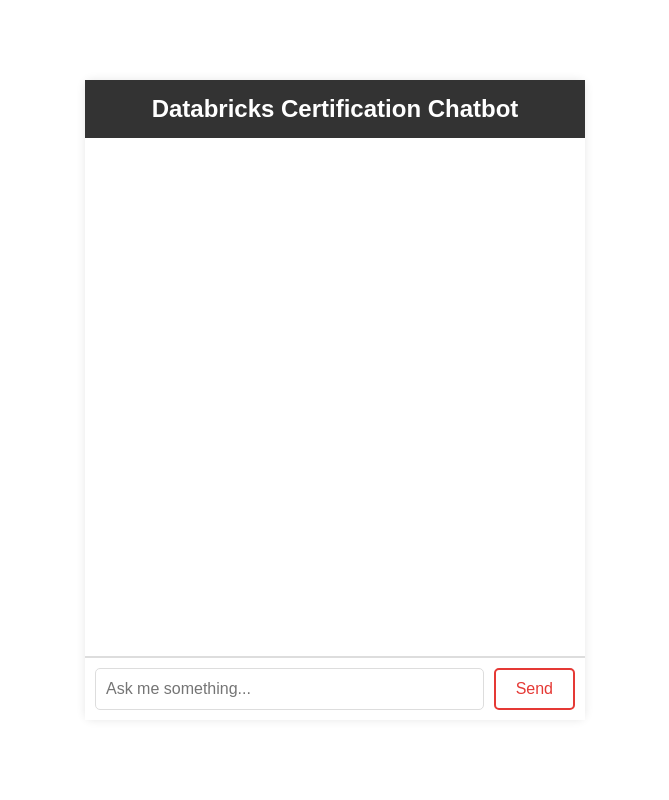
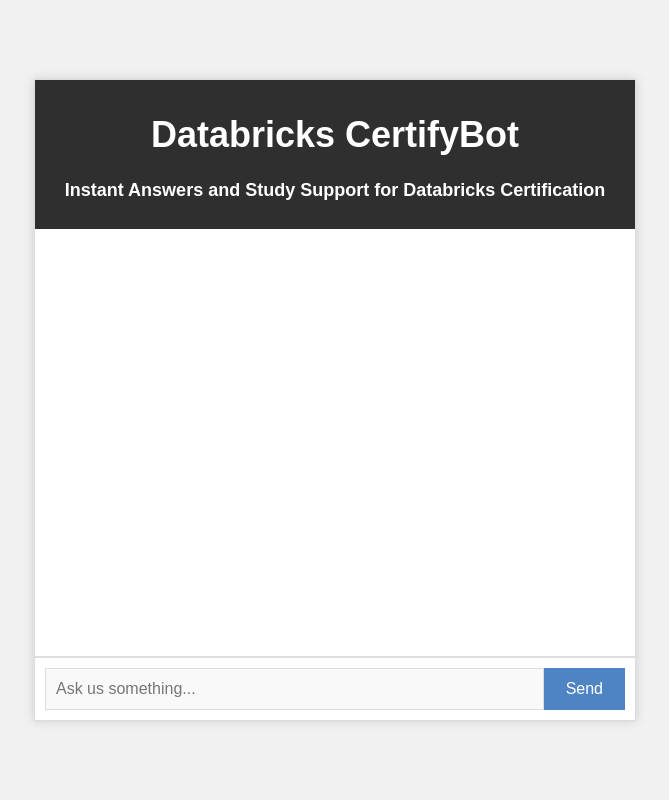
Before and after one commit to samiarem98/cratedb-project, a Flask app: page / in a window 1280 px wide. Shown: the whole page, without its empty margins (305-974 px from the left). Run offline with Flask 2, Linux system fonts and the light colour scheme.

Commit message:
added styles to index page

```diff
--- a/app/static/style.css
+++ b/app/static/style.css
@@ -1,103 +1,99 @@
-/* General Body Style */
+/* Base Styles */
 body {
-    font-family: 'Arial', sans-serif;
-    background-color: #1c1c1c;
-    color: #fff;
+    font-family: Arial, sans-serif;
+    background-color: #f1f1f1;
+    color: #333;
     margin: 0;
     padding: 0;
     display: flex;
     justify-content: center;
     align-items: center;
     height: 100vh;
+    overflow: hidden;
 }
 
-/* Container Styling */
 .container {
     width: 90%;
-    max-width: 800px;
-    padding: 20px;
-    text-align: center;
+    max-width: 600px;
+    height: 80%;
+    display: flex;
+    flex-direction: column;
+    background-color: #ffffff;
+    box-shadow: 0 0 10px rgba(0, 0, 0, 0.15);
+    border: 1px solid #ddd;
 }
 
-/* Header */
-header h1 {
-    font-size: 3em;
-    margin-bottom: 0.2em;
-    color: #f44336; /* Subtle Red */
+.header {
+    background-color: #2f2f2f;
+    color: white;
+    padding: 10px;
+    text-align: center;
+    font-size: 18px;
+    font-weight: bold;
 }
 
-header .tagline {
-    font-size: 1.2em;
-    color: #999;
+.chat-box {
+    flex: 1;
+    padding: 15px;
+    overflow-y: auto;
+    background-color: #ffffff;
+    border-bottom: 1px solid #ddd;
 }
 
-/* Chatbox Styling */
-.chatbox {
-    background-color: #333;
-    padding: 20px;
-    border-radius: 10px;
-    box-shadow: 0 2px 10px rgba(0, 0, 0, 0.4);
+.message {
+    margin: 10px 0;
+    padding: 10px;
+    border: 1px solid #ddd;
+    max-width: 80%;
+    word-wrap: break-word;
+    box-sizing: border-box;
 }
 
-.messages {
-    max-height: 400px;
-    overflow-y: auto;
-    margin-bottom: 10px;
-    padding: 10px;
-    text-align: left;
-    background-color: #444;
-    border-radius: 8px;
+.user {
+    background-color: #e0e0e0;
+    align-self: flex-start;
 }
 
-.user-message, .assistant-message {
-    margin: 10px 0;
-    padding: 8px;
-    border-radius: 6px;
+.assistant {
+    background-color: #f5f5f5;
+    align-self: flex-end;
 }
 
-.user-message p {
-    margin: 0;
-    color: #f44336; /* Subtle Red */
+.input-area {
+    display: flex;
+    padding: 10px;
+    background-color: #ffffff;
+    border-top: 1px solid #ddd;
 }
 
-.assistant-message p {
-    margin: 0;
-    color: #fff;
+.input-area input {
+    flex: 1;
+    padding: 10px;
+    font-size: 16px;
+    border: 1px solid #ddd;
+    background-color: #f9f9f9;
+    color: #333;
 }
 
-/* Error messages */
-.error p {
-    color: #f44336; /* Red for error */
+.input-area button {
+    background-color: #4e84c4;
+    color: white;
+    border: 2px solid #4e84c4;
+    padding: 10px 20px;
+    font-size: 16px;
+    cursor: pointer;
+    transition: all 0.3s;
+    box-sizing: border-box;
 }
 
-/* Input and Button Styling */
-.input-field {
-    width: 100%;
-    padding: 10px;
-    margin-top: 15px;
-    border: 2px solid #444;
-    border-radius: 8px;
-    background-color: #333;
-    color: #fff;
-    font-size: 1em;
+.input-area button:hover {
+    background-color: #3c6a9e;
+    border-color: #3c6a9e;
 }
 
-.input-field:focus {
-    border-color: #f44336; /* Red border when focused */
-    outline: none;
+@media (max-width: 600px) {
+    .container {
+        width: 100%;
+        height: 100%;
+    }
 }
-
-.btn {
-    padding: 12px 20px;
-    background-color: #444;
-    color: #fff;
-    font-size: 1em;
-    border: none;
-    border-radius: 8px;
-    cursor: pointer;
-    margin-top: 10px;
-}
-
-.btn:hover {
-    background-color: #f44336; /* Hover effect with red */
-}
--- a/app/templates/index.html
+++ b/app/templates/index.html
@@ -3,113 +3,21 @@
 <head>
     <meta charset="UTF-8">
     <meta name="viewport" content="width=device-width, initial-scale=1.0">
-    <title>Databricks Certification Chatbot</title>
-    <style>
-        body {
-            font-family: Arial, sans-serif;
-            background-color: #fff;
-            color: #333;
-            margin: 0;
-            padding: 0;
-            display: flex;
-            justify-content: center;
-            align-items: center;
-            height: 100vh;
-            overflow: hidden;
-        }
-
-        .container {
-            width: 90%;
-            max-width: 500px;
-            height: 80%;
-            display: flex;
-            flex-direction: column;
-            background-color: #f8f8f8;
-            border-radius: 8px;
-            box-shadow: 0 0 10px rgba(0, 0, 0, 0.1);
-        }
-
-        .header {
-            background-color: #333;
-            color: white;
-            padding: 15px;
-            text-align: center;
-            font-size: 24px;
-            font-weight: bold;
-        }
-
-        .chat-box {
-            flex: 1;
-            padding: 15px;
-            overflow-y: auto;
-            background-color: white;
-            border-bottom: 1px solid #ddd;
-        }
-
-        .message {
-            margin: 10px 0;
-            padding: 10px;
-            border-radius: 5px;
-            max-width: 80%;
-            word-wrap: break-word;
-        }
-
-        .user {
-            background-color: #d9f7d9;
-            align-self: flex-start;
-        }
-
-        .assistant {
-            background-color: #e0e0e0;
-            align-self: flex-end;
-        }
-
-        .input-area {
-            display: flex;
-            padding: 10px;
-            background-color: white;
-            border-top: 1px solid #ddd;
-        }
-
-        .input-area input {
-            flex: 1;
-            padding: 10px;
-            font-size: 16px;
-            border: 1px solid #ddd;
-            border-radius: 5px;
-            margin-right: 10px;
-        }
-
-        .input-area button {
-            background-color: white;
-            color: #e53935;
-            border: 2px solid #e53935;
-            border-radius: 5px;
-            padding: 10px 20px;
-            font-size: 16px;
-            cursor: pointer;
-            transition: all 0.3s;
-        }
-
-        .input-area button:hover {
-            background-color: #e53935;
-            color: white;
-        }
-
-        @media (max-width: 600px) {
-            .container {
-                width: 100%;
-                height: 100%;
-            }
-        }
-    </style>
+    <title>Solita Consulting</title>
+    <link rel="stylesheet" href="{{ url_for('static', filename='style.css') }}">
 </head>
 <body>
     <div class="container">
-        <div class="header">Databricks Certification Chatbot</div>
+        <!-- Add 'header' class to make sure the style is applied -->
+        <header class="header">
+            <h1>Databricks CertifyBot</h1>
+            <p>Instant Answers and Study Support for Databricks Certification</p>
+        </header>
+
         <div class="chat-box" id="chat-box"></div>
+
         <div class="input-area">
-            <input type="text" id="message" placeholder="Ask me something...">
+            <input type="text" id="message" placeholder="Ask us something...">
             <button onclick="sendMessage()">Send</button>
         </div>
     </div>
```
Also changed, not shown: app/init_db.py (+16 -3 lines), readme.md (added).
